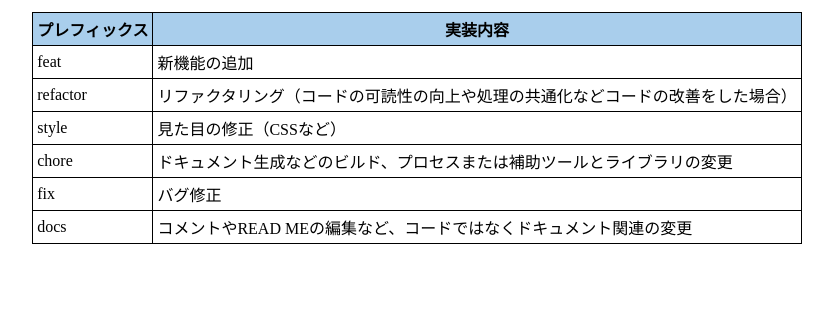
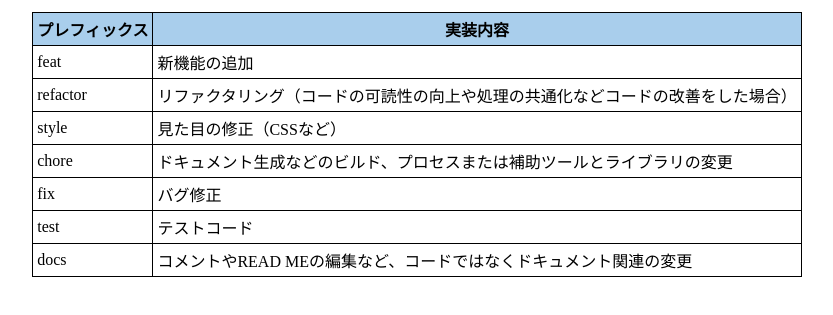
Before and after one commit to mmcigrs/git-prefix-practice, a plain HTML site: page index.html in a window 1280 px wide. Shown: the part 63-378 px from the top of the page, without its empty margins (223-1056 px from the left). Drawn offline with Linux system fonts and the light colour scheme.

Commit message:
docs:問題１０プレフィックスリスト内に「test」を追記

```diff
--- a/index.html
+++ b/index.html
@@ -40,6 +40,10 @@
       <td>バグ修正</td>
     </tr>
     <tr>
+      <td>test</td>
+      <td>テストコード</td>
+    </tr>
+    <tr>
       <td>docs</td>
       <td>
         コメントやREAD MEの編集など、コードではなくドキュメント関連の変更
```
